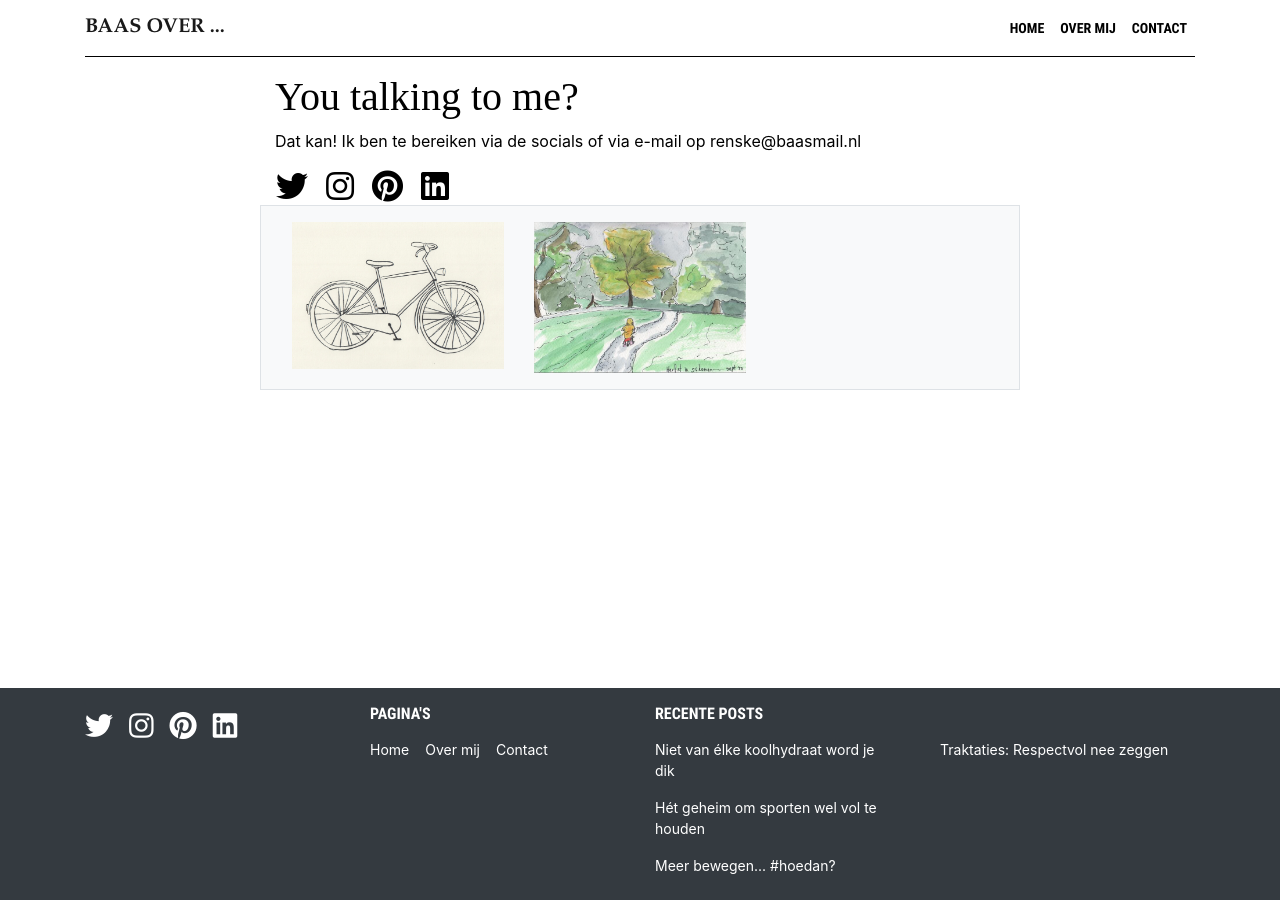
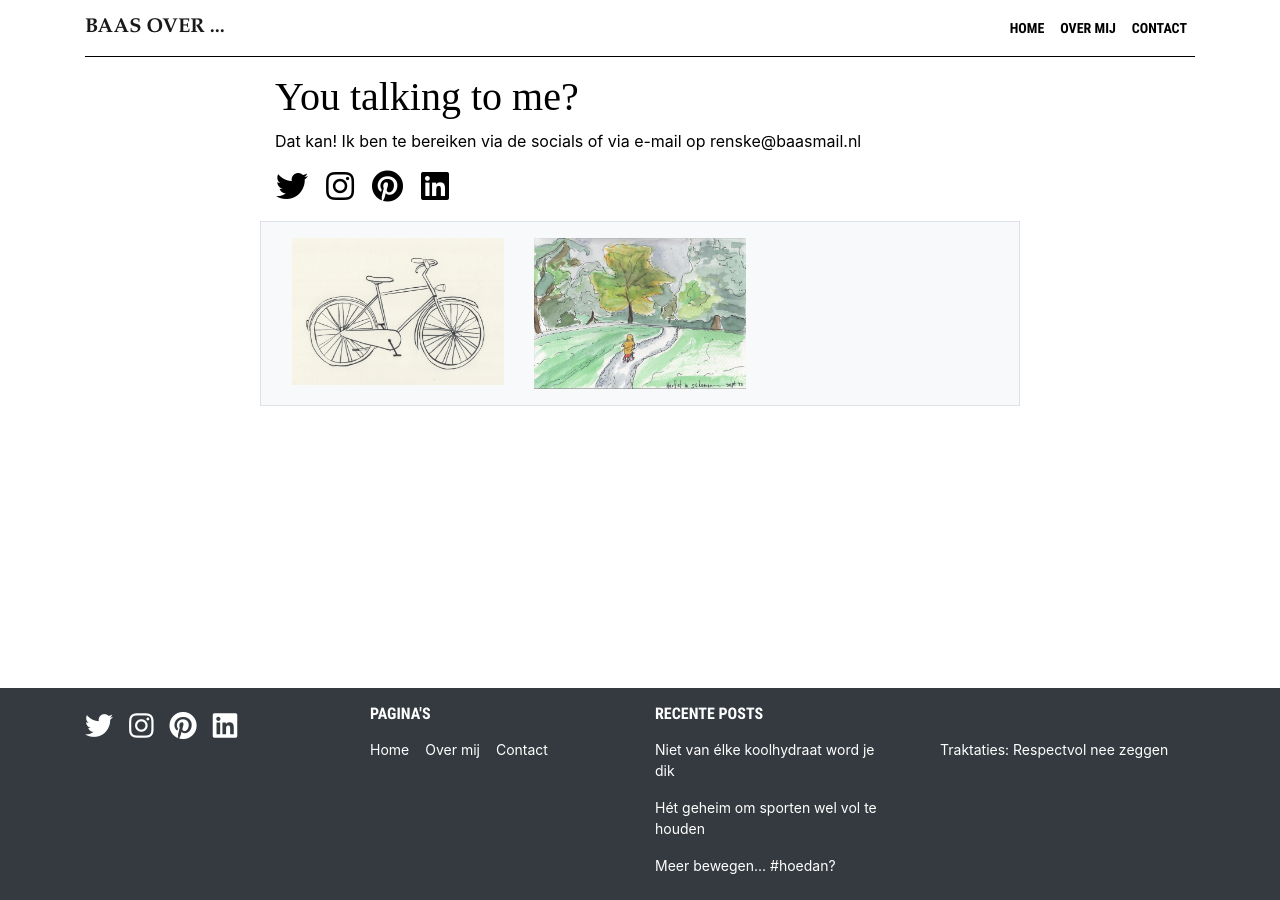
Before and after one commit to BaasLimited/baasovereten.github.io, a Jekyll site: the page built from contact.html, in a window 1280 px wide. Built offline with Jekyll 4.4.1, drawn with Linux system fonts in a browser that asks for light colours; some web fonts are replaced.

Commit message:
Add top margin to gallery include

```diff
--- a/_includes/gallery.html
+++ b/_includes/gallery.html
@@ -5,7 +5,7 @@
 {% assign g = "now" | date: "%N" | modulo: diff | plus: min %}
 {% for gallery in site.data.galleries %}
     {% if gallery.id == include.id %}
-        <div class="row border px-3 pt-3 mb-3 bg-light">
+        <div class="row border px-3 pt-3 my-3 bg-light">
             <div class="col-12">
                 {% if include.show_title==true %}
                     <h4>{{ gallery.title }}</h4>
```
